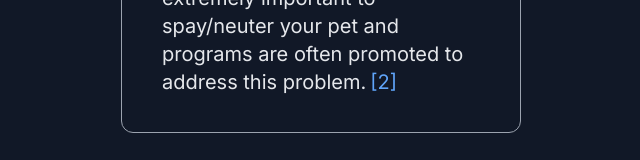
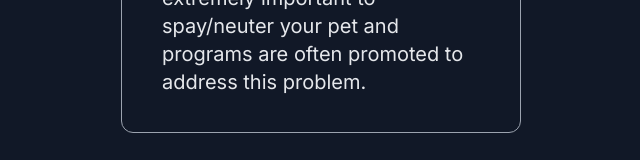
Before and after one commit to nezinauuu/Year4_FinalProject, a Next.js app in the folder year4project/: page /statistics in a window 1280 px wide. Shown: the part 5743-5903 px from the top of the page, without its empty margins (319-959 px from the left). Built offline with nearby package versions, Linux system fonts and the light colour scheme; no server answers.

Commit message:
Remove incorrect reference

```diff
--- a/year4project/app/(main)/(routes)/statistics/page.tsx
+++ b/year4project/app/(main)/(routes)/statistics/page.tsx
@@ -465,13 +465,7 @@ S1558787820300356?ref=pdf_download&fr=RR-2&rr=82edc03c0d0f888f"
                   straining in shelters is due to stray animals. That is why it
                   is extremely important to spay/neuter your pet and programs are
                   often promoted to address this problem.
-                  <Link
-                    className="text-blue-400 hover:text-red-400 px-1"
-                    href="https://www.sciencedirect.com/science/article/pii/
-S1558787820300356?ref=pdf_download&fr=RR-2&rr=82edc03c0d0f888f"
-                  >
-                    [2]
-                  </Link>
+
                 </p>
               </div>
             </div>
```
